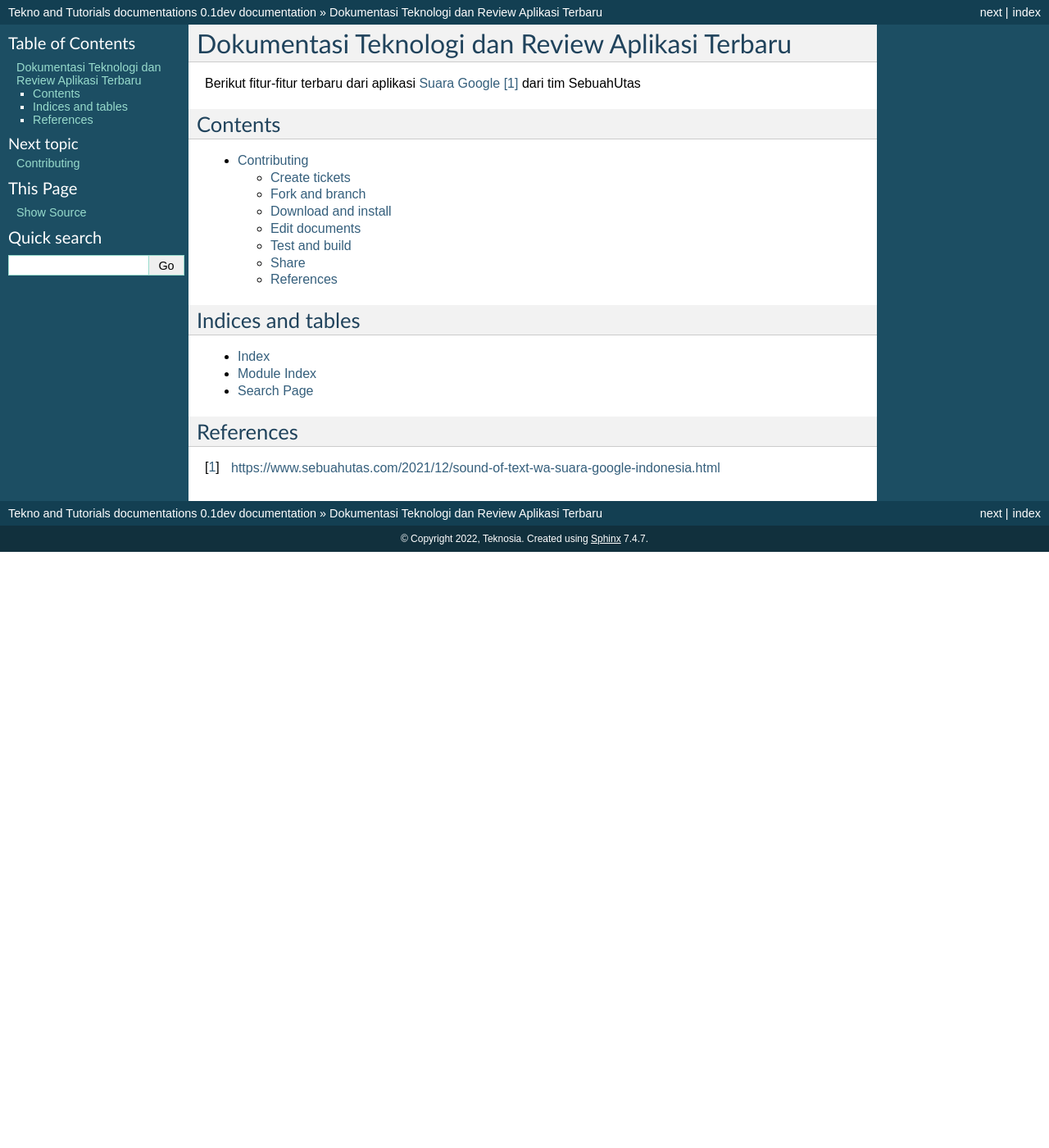
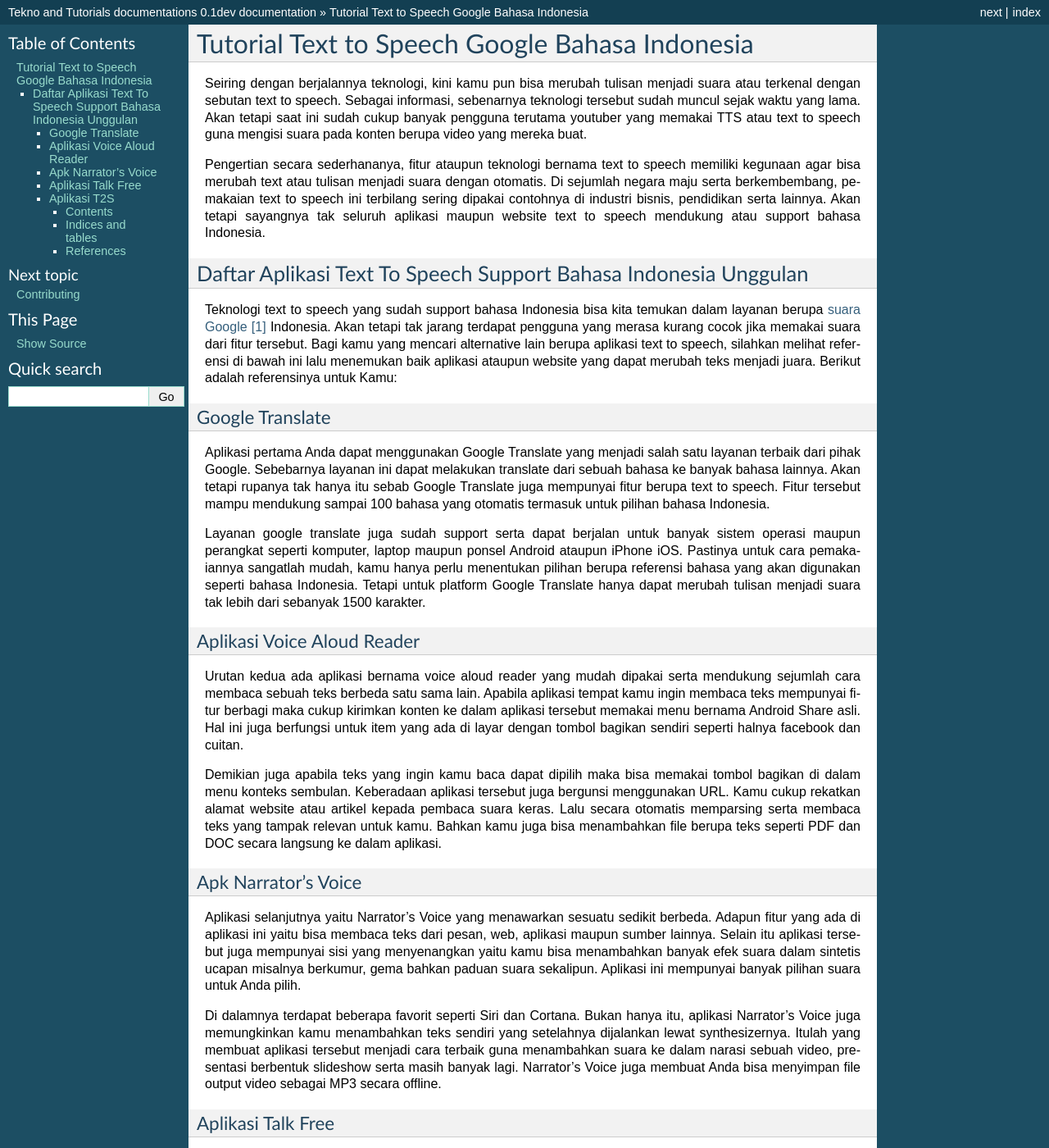
Before and after one commit to techidn/truffle, a Sphinx documentation site: the page built from docs/index.rst, in a window 1280 px wide and 1400 px high. Shown: the whole window at 82% size. Built offline with Sphinx 7.4.7, drawn with Linux system fonts in a browser that asks for light colours; pages that are not in the unit, such as notebooks, are missing from menus; some of the changed text lies outside the part shown.

Commit message:
Update index.rst

```diff
--- a/docs/index.rst
+++ b/docs/index.rst
@@ -1,9 +1,52 @@
 ###########################################
-Dokumentasi Teknologi dan Review Aplikasi Terbaru
+Tutorial Text to Speech Google Bahasa Indonesia
 ###########################################
 
-Berikut fitur-fitur terbaru dari aplikasi `Suara Google`_ dari tim SebuahUtas
+Seiring dengan berjalannya teknologi, kini kamu pun bisa merubah tulisan menjadi suara atau terkenal dengan sebutan text to speech. Sebagai informasi, sebenarnya teknologi tersebut sudah muncul sejak waktu yang lama. Akan tetapi saat ini sudah cukup banyak pengguna terutama youtuber yang memakai TTS atau text to speech guna mengisi suara pada konten berupa video yang mereka buat.
 
+Pengertian secara sederhananya, fitur ataupun teknologi bernama text to speech memiliki kegunaan agar bisa merubah text atau tulisan menjadi suara dengan otomatis. Di sejumlah negara maju serta berkembembang, pemakaian text to speech ini terbilang sering dipakai contohnya di industri bisnis, pendidikan serta lainnya. Akan tetapi sayangnya tak seluruh aplikasi maupun website text to speech mendukung atau support bahasa Indonesia.
+
+Daftar Aplikasi Text To Speech Support Bahasa Indonesia Unggulan
+==================
+
+Teknologi text to speech yang sudah support bahasa Indonesia bisa kita temukan dalam layanan berupa `suara Google`_ Indonesia. Akan tetapi tak jarang terdapat pengguna yang merasa kurang cocok jika memakai suara dari fitur tersebut. Bagi kamu yang mencari alternative lain berupa aplikasi text to speech, silahkan melihat referensi di bawah ini lalu menemukan baik aplikasi ataupun website yang dapat merubah teks menjadi juara. Berikut adalah referensinya untuk Kamu:
+
+Google Translate
+-----------
+
+Aplikasi pertama Anda dapat menggunakan Google Translate yang menjadi salah satu layanan terbaik dari pihak Google. Sebebarnya layanan ini dapat melakukan translate dari sebuah bahasa ke banyak bahasa lainnya. Akan tetapi rupanya tak hanya itu sebab Google Translate juga mempunyai fitur berupa text to speech. Fitur tersebut mampu mendukung sampai 100 bahasa yang otomatis termasuk untuk pilihan bahasa Indonesia.
+
+Layanan google translate juga sudah support serta dapat berjalan untuk banyak sistem operasi maupun perangkat seperti komputer, laptop maupun ponsel Android ataupun iPhone iOS. Pastinya untuk cara pemakaiannya sangatlah mudah, kamu hanya perlu menentukan pilihan berupa referensi bahasa yang akan digunakan seperti bahasa Indonesia. Tetapi untuk platform Google Translate hanya dapat merubah tulisan menjadi suara tak lebih dari sebanyak 1500 karakter.
+
+Aplikasi Voice Aloud Reader
+-----------
+
+Urutan kedua ada aplikasi bernama voice aloud reader yang mudah dipakai serta mendukung sejumlah cara membaca sebuah teks berbeda satu sama lain. Apabila aplikasi tempat kamu ingin membaca teks mempunyai fitur berbagi maka cukup kirimkan konten ke dalam aplikasi tersebut memakai menu bernama Android Share asli. Hal ini juga berfungsi untuk item yang ada di layar dengan tombol bagikan sendiri seperti halnya facebook dan cuitan.
+
+Demikian juga apabila teks yang ingin kamu baca dapat dipilih maka bisa memakai tombol bagikan di dalam menu konteks sembulan. Keberadaan aplikasi tersebut juga bergunsi menggunakan URL. Kamu cukup rekatkan alamat website atau artikel kepada pembaca suara keras. Lalu secara otomatis memparsing serta membaca teks yang tampak relevan untuk kamu. Bahkan kamu juga bisa menambahkan file berupa teks seperti PDF dan DOC secara langsung ke dalam aplikasi.
+
+Apk Narrator’s Voice
+-----------
+
+Aplikasi selanjutnya yaitu Narrator’s Voice yang menawarkan sesuatu sedikit berbeda. Adapun fitur yang ada di aplikasi ini yaitu bisa membaca teks dari pesan, web, aplikasi maupun sumber lainnya. Selain itu aplikasi tersebut juga mempunyai sisi yang menyenangkan yaitu kamu bisa menambahkan banyak efek suara dalam sintetis ucapan misalnya berkumur, gema bahkan paduan suara sekalipun. Aplikasi ini mempunyai banyak pilihan suara untuk Anda pilih.
+
+Di dalamnya terdapat beberapa favorit seperti Siri dan Cortana. Bukan hanya itu, aplikasi Narrator’s Voice juga memungkinkan kamu menambahkan teks sendiri yang setelahnya dijalankan lewat synthesizernya. Itulah yang membuat aplikasi tersebut menjadi cara terbaik guna menambahkan suara ke dalam narasi sebuah video, presentasi berbentuk slideshow serta masih banyak lagi. Narrator’s Voice juga membuat Anda bisa menyimpan file output video sebagai MP3 secara offline.
+
+Aplikasi Talk Free
+-----------
+
+Aplikasi yang keempat yaitu Talk Free yang hadir lebih sederhana jika dibandingkan dengan dua aplikasi sebelumnya. Talk Free bisa mengimpor halaan situs secara langsung dari browser di dalam ponsel kamu ataupun membaca teks yang berasal dari aplikasi sebagai pihak ketiga lainnya. Kamu bisa mengekspor seluruh file audio lalu menimpannya secara offline di dalam format WAV.
+
+Penting untuk kamu ketahui bahwa aplikasi Talk Free hadir dengan mengandalkan mesin TTS atau text to speech yang telah ada sebelumnya agar dapat berfungsi. Adapun sebagian besar perangkat ponsel Android telah memasang mesin Google. Apabila kamu sudah menghapus sistem TTS di dalam ponsel. Maka bisa mengunduhnya kembali Google Text to Speech secara gratis dari platform Google Play Store.
+
+Manfaat dari pemakaian sistem TTS keluaran Google yaitu adanya dukungan untuk banyak bahasa. Apabila Google menawarkan banyak bahasa, maka umumnya Talk Free akan bekerja dengan sistem tersebut.
+
+Aplikasi T2S
+-----------
+
+Berikutnya ada aplikasi bernama T2 yakni layanan text to speech dengan penawaran salah satu antarmuka yang paling modern dari layanan serupa sebelumnya. Fitur menonjol dari aplikasi satu ini yaitu adanya browser situs bawaan yang terbilang sederhana. Hal ini tak akan memang tak berpengaruh banyak namun memungkinkan kamu dengan mudah bisa mendenarkan halaman situs tanpa merasa khawatir ketika menyalin URL.
+
+Itulah sejumlah aplikasi text to speech seperti google voice Indonesia yang bisa Anda gunakan secara langsung.
 
 ********
 Contents
@@ -31,4 +74,4 @@ References
 
 .. target-notes::
 
-.. _`Suara Google`: https://www.sebuahutas.com/2021/12/sound-of-text-wa-suara-google-indonesia.html
+.. _`Suara Google`: https://www.sebuahutas.com/2022/02/cara-membuat-suara-google-di-hp-tanpa.html
```
